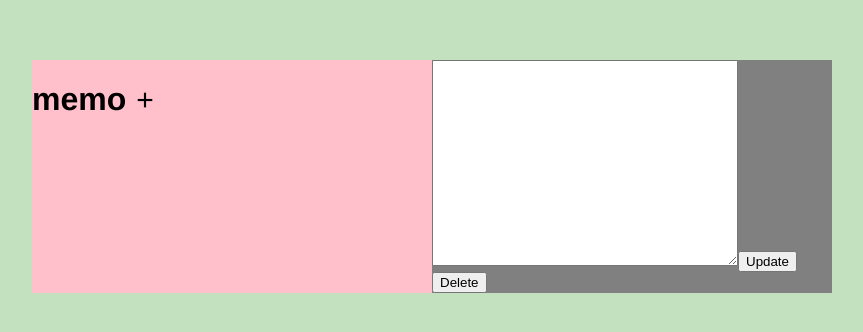
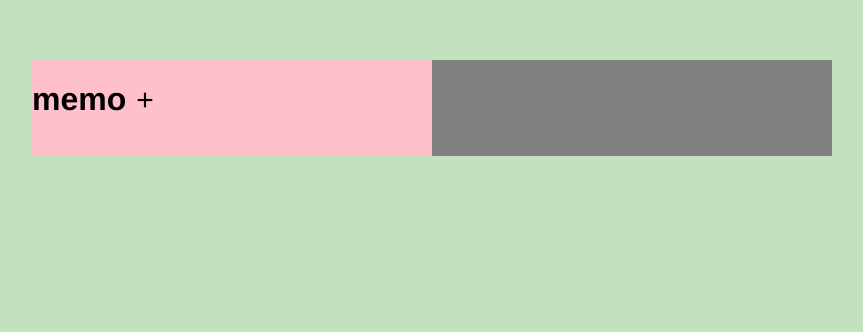
Before and after one commit to kazumi3858/vue-memo-app, a Vue app: page / in a window 1280 px wide. Shown: the top 332 px of the page, without its empty margins (208-1071 px from the left). Built offline with nearby package versions, Linux system fonts and the light colour scheme.

Commit message:
Use  to pass data from child to parent.

```diff
--- a/src/App.vue
+++ b/src/App.vue
@@ -1,6 +1,8 @@
 <template>
-  <the-memo-list :memos="memos" @send-selected-memo-data="checkSelectedMemo"/>
-  <the-form :memos="memos" :selectedMemo="selectedMemo"/>
+  <div class="main-content">
+    <the-memo-list :memos="memos" @selected-memo="checkSelectedMemo"/>
+    <the-form :memos="memos" :selectedMemo="selectedMemo"/>
+  </div>
 </template>
 
 <script>
@@ -22,9 +24,9 @@ export default {
   mounted() {
     if (localStorage.getItem('memos')) {
       try {
-        this.memos = JSON.parse(localStorage.getItem('memos'));
+        this.memos = JSON.parse(localStorage.getItem('memos'))
       } catch (e) {
-        localStorage.removeItem('memos');
+        localStorage.removeItem('memos')
       }
     }
   },
@@ -43,12 +45,15 @@ export default {
   -webkit-font-smoothing: antialiased;
   -moz-osx-font-smoothing: grayscale;
   margin-top: 60px;
-  display: flex;
-  justify-content: center;
-  height: 100%;
 }
 
 body {
   background-color: #c3e0bf;
 }
+
+.main-content {
+  display: flex;
+  justify-content: center;
+  height: 100%;
+}
 </style>
--- a/src/components/TheForm.vue
+++ b/src/components/TheForm.vue
@@ -1,12 +1,12 @@
 <template>
   <div class="main-form">
-    <div v-show="this.$parent.selectedMemo === 'add-mark'">
+    <div v-show="this.selectedMemo === 'new-memo'">
       <form @submit.prevent>
         <textarea v-model="newMemo"></textarea>
         <button @click="addMemo">Create</button>
       </form>
     </div>
-    <div v-show="typeof this.$parent.selectedMemo === 'object'">
+    <div v-show="typeof this.selectedMemo === 'object' && this.selectedMemo !== null">
       <form @submit.prevent>
         <textarea></textarea>
         <button>Update</button>
@@ -19,7 +19,8 @@
 <script>
 export default {
   props: {
-    memos: Array
+    memos: Array,
+    selectedMemo: [Object, String]
   },
   data() {
     return {
--- a/src/components/TheMemoList.vue
+++ b/src/components/TheMemoList.vue
@@ -1,9 +1,9 @@
 <template>
   <div class="memo-list">
     <h1>memo</h1>
-    <span class="add-mark" @click="selectFromList('add-mark')">+</span>
+    <span class="add-mark" @click="selectMemo('new-memo')">+</span>
     <ul>
-      <li v-for="memo in memos" :key="memo.time" @click="selectFromList(memo)">
+      <li v-for="memo in memos" :key="memo.time" @click="selectMemo(memo)">
       {{ memo.title }}
       </li>
     </ul>
@@ -16,8 +16,8 @@ export default {
     memos: Array
   },
   methods: {
-    selectFromList (selectedMemo) {
-      this.$emit('send-selected-memo-data', selectedMemo)
+    selectMemo (selectedMemo) {
+      this.$emit('selected-memo', selectedMemo)
     }
   }
 }
```
